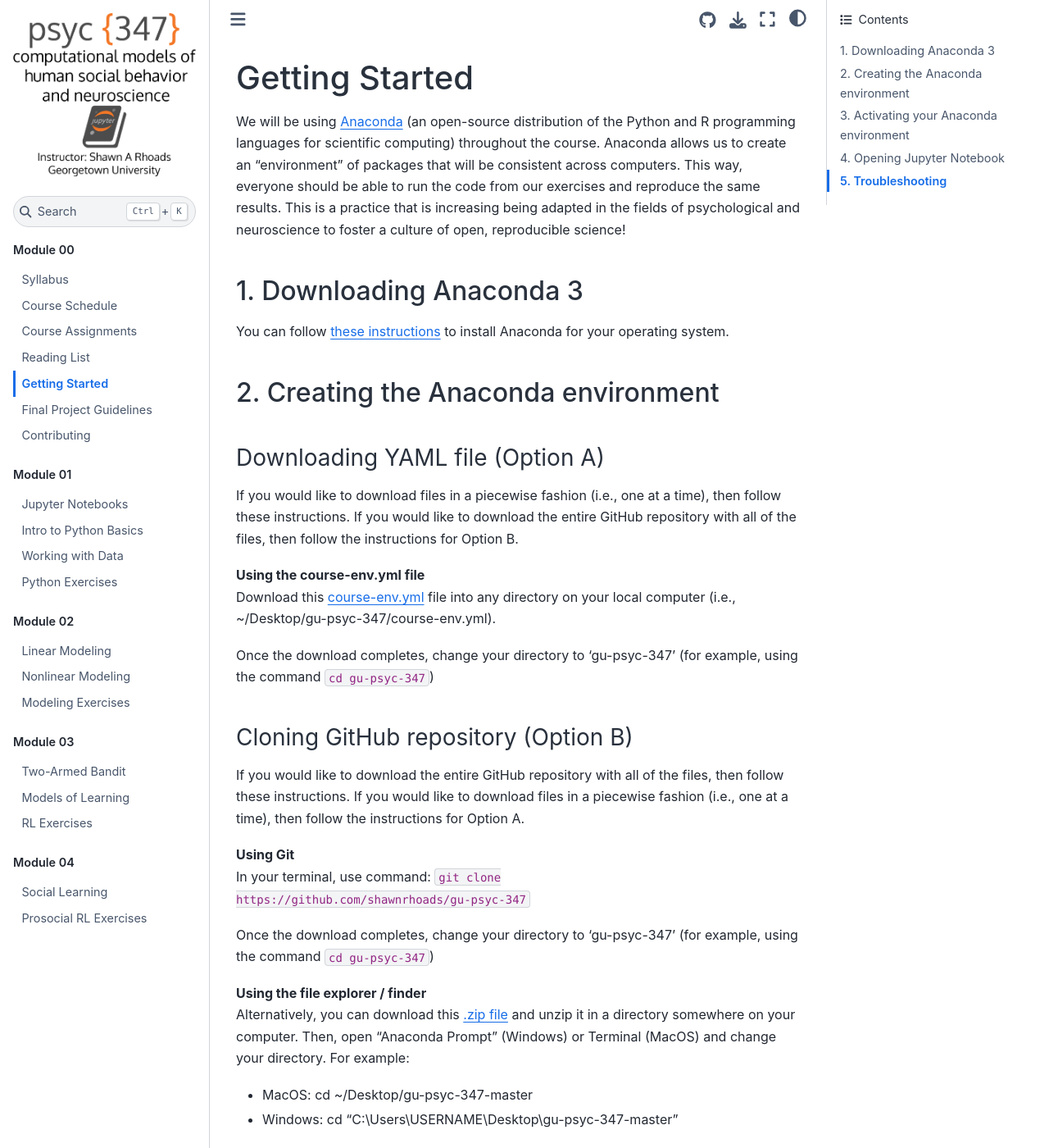
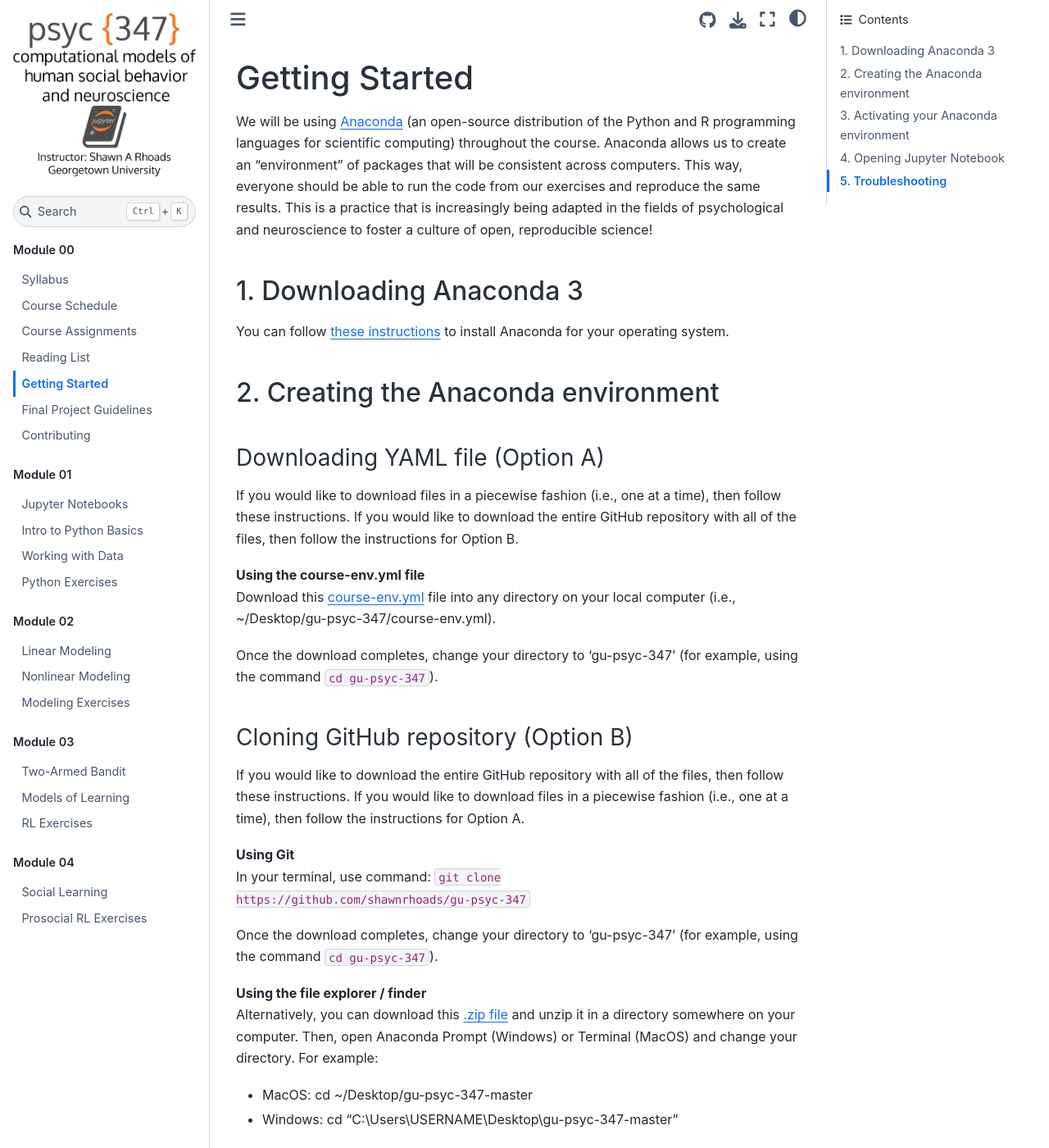
Before and after one commit to shawnrhoads/gu-psyc-347, a Jupyter Book: the page built from docs/module-00-04_Getting-Started.md, in a window 1280 px wide and 1400 px high. Shown: the whole window at 82% size. Built offline with Jupyter Book 1.0.4 settings and Sphinx 7.4.7 and the Sphinx Book theme 1.1.4, drawn with Linux system fonts in a browser that asks for light colours; some of the changed text lies outside the part shown.

Commit message:
updated getting started page
#113

```diff
--- a/docs/module-00-04_Getting-Started.md
+++ b/docs/module-00-04_Getting-Started.md
@@ -1,6 +1,6 @@
 # Getting Started
 
-We will be using [Anaconda](https://www.anaconda.com/products/individual#Downloads) (an open-source distribution of the Python and R programming languages for scientific computing) throughout the course. Anaconda allows us to create an "environment" of packages that will be consistent across computers. This way, everyone should be able to run the code from our exercises and reproduce the same results. This is a practice that is increasing being adapted in the fields of psychological and neuroscience to foster a culture of open, reproducible science!
+We will be using [Anaconda](https://www.anaconda.com/products/individual#Downloads) (an open-source distribution of the Python and R programming languages for scientific computing) throughout the course. Anaconda allows us to create an "environment" of packages that will be consistent across computers. This way, everyone should be able to run the code from our exercises and reproduce the same results. This is a practice that is increasingly being adapted in the fields of psychological and neuroscience to foster a culture of open, reproducible science!
 
 ## 1. Downloading Anaconda 3
 
@@ -14,7 +14,7 @@
 **Using the course-env.yml file**</br>
 Download this [course-env.yml](https://raw.githubusercontent.com/shawnrhoads/gu-psyc-347/master/course-env.yml) file into any directory on your local computer (i.e., ~/Desktop/gu-psyc-347/course-env.yml).
 
-Once the download completes, change your directory to 'gu-psyc-347' (for example, using the command `cd gu-psyc-347`)
+Once the download completes, change your directory to 'gu-psyc-347' (for example, using the command `cd gu-psyc-347`).
 
 ### Cloning GitHub repository (Option B)
 If you would like to download the entire GitHub repository with all of the files, then follow these instructions. If you would like to download files in a piecewise fashion (i.e., one at a time), then follow the instructions for Option A.
```
Also changed, not shown: other parts of docs/module-00-04_Getting-Started.md (+3 -3 lines).
